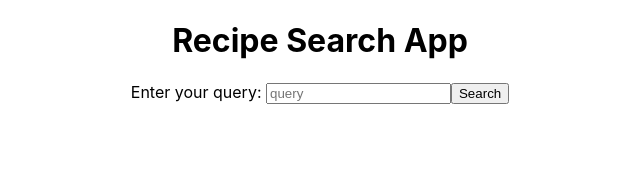
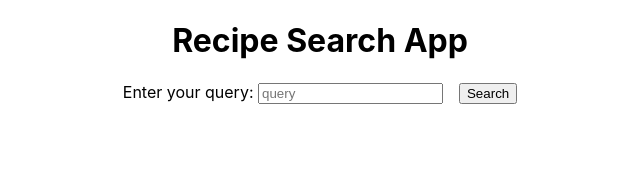
Before and after one commit to shafinaz2006/recipe_search, a React (Create React App) app: page / in a window 1280 px wide. Shown: the top 173 px of the page, without its empty margins (320-960 px from the left). Built offline with nearby package versions, Linux system fonts and the light colour scheme.

Commit message:
shafinaz add search button style

```diff
--- a/src/App.css
+++ b/src/App.css
@@ -4,3 +4,6 @@
     justify-content: center;
     align-items: center;
 }
+.btn__search {
+    margin-left: 1rem;
+}
--- a/src/Components/SearchForm/index.tsx
+++ b/src/Components/SearchForm/index.tsx
@@ -5,7 +5,7 @@ const SearchForm = (props: any) =>{
     <form onSubmit={event => searchRecipe(event)}>
       <label htmlFor='search'>Enter your query: </label>
       <input type='text'  id='search' name='recipeSearch' onChange={getSearchString} value={recipeSearch} placeholder='query'/>
-      <button >Search</button>
+      <button className="btn__search">Search</button>
     </form>
   )
 }
```
